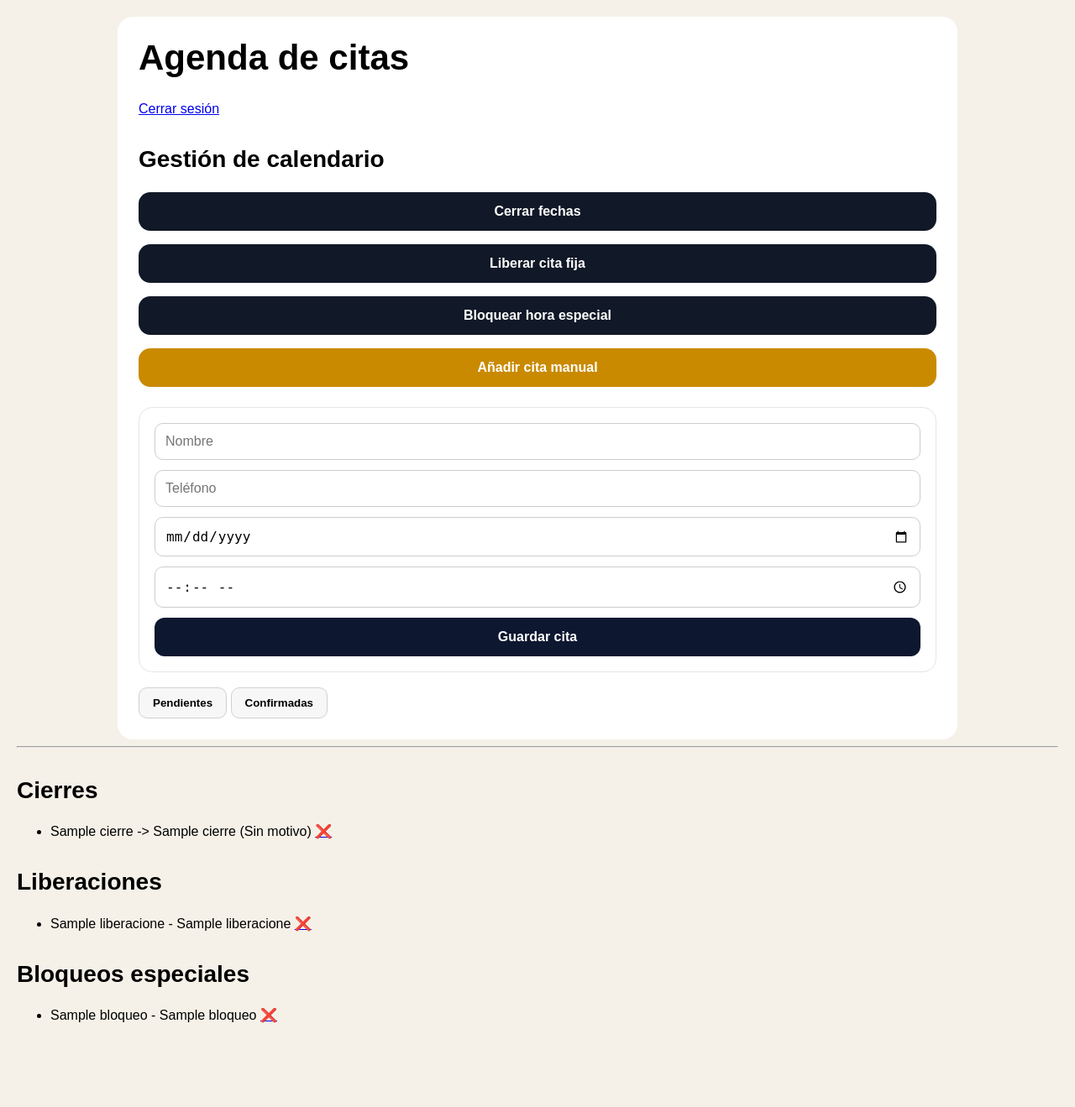
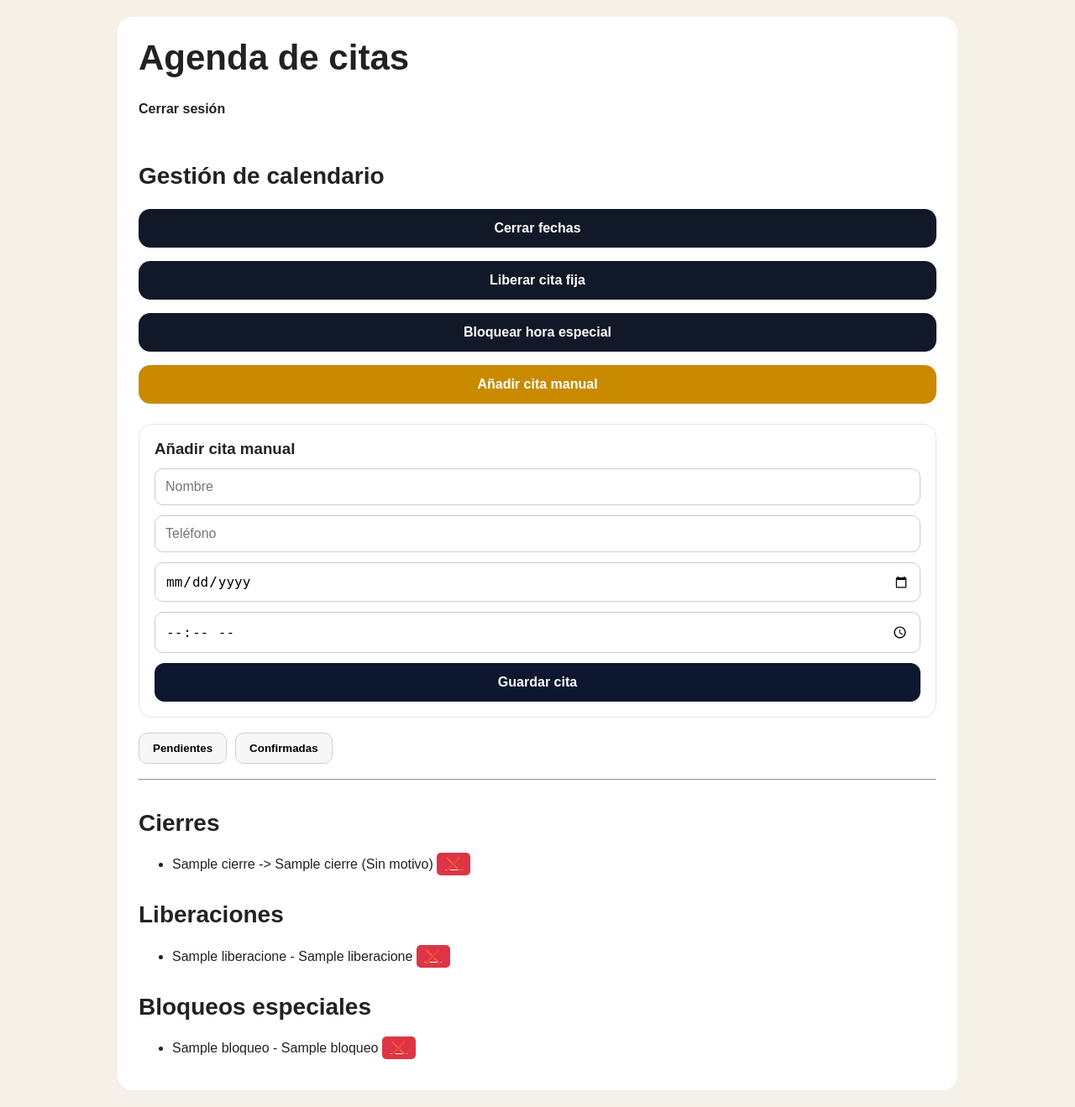
Before and after one commit to alainfourcart-dev/my_primer_programa, a Flask app: template templates/admin.html in a window 1280 px wide, after a click on "Añadir cita manual". Shown: the whole page at 84% size. Before the commit the page ends 1219 px from the top, so only its background shows below. Run offline with Flask 3, Linux system fonts and the light colour scheme; the template is opened without the code that fills it: most values are stand-ins (such as "Sample title", 1, 10 or a date in 2020).

Commit message:
actual. panel admin

```diff
--- a/templates/admin.html
+++ b/templates/admin.html
@@ -11,6 +11,7 @@
             background: #f5f1e8;
             margin: 0;
             padding: 20px;
+            color: #222;
         }
 
         .panel {
@@ -205,52 +167,7 @@
             cursor: pointer;
             font-weight: 600;
         }
-        .panel-formulario {
-            display: none;
-            opacity: 0;
-            background: #fff;
-            border: 1px solid #e5e5e5;
-            border-radius: 16px;
-            padding: 18px;
-            margin-bottom: 18px;
-            transform: translateY(-10px);
-            transition: all 0.2s ease;
-        }
-        .panel-formulario.activo {
-            display: block;
-            opacity: 1;
-            transform: translateY(0);
-        }
-        .panel-formulario h3 {
-            margin-top: 0;
-            margin-bottom: 12px;
-        }
-        .panel-formulario form {
-            display: flex;
-            flex-direction: column;
-            gap: 12px;
-        }
-        .panel-formulario input,
-        .panel-formulario button {
-            padding: 10px 12px;
-            font-size: 15px;
-            border-radius: 10px;
-        }
-        .panel-formulario input {
-            border: 1px solid #ccc;
-        }
-        .panel-formulario button {
-            border: none;
-            background: #111827;
-            color: white;
-            cursor: pointer;
-        }
-        .panel-oculto {
-            display: none;
-        }
-        .panel-visible {
-            display: block;
-        }
+        .panel-formulario,
         .panel-lista {
             display: none;
             opacity: 0;
@@ -262,21 +179,31 @@
             transform: translateY(-10px);
             transition: all 0.2s ease;
         }
+        .panel-formulario.activo,
         .panel-lista.activo {
             display: block;
             opacity: 1;
             transform: translateY(0);
+        }
+        .panel-formulario h3,
+        .panel-lista h3 {
+            margin-top: 0;
+            margin-bottom: 12px;
         }
         .form-admin {
             display: flex;
             flex-direction: column;
             gap: 12px;
         }
-        .form-admin input {
+        .form-admin input,
+        .form-admin button {
             padding: 12px;
             border-radius: 10px;
+            font-size: 16px;
+            box-sizing: border-box;
+        }
+        .form-admin input {
             border: 1px solid #ccc;
-            font-size: 16px;
         }
         .form-admin button {
             font-weight: bold;
@@ -288,17 +215,14 @@
             font-size: 16px;
             cursor: pointer;
         }
-
-        @media (max-width: 900px) {
-            .acciones-calendario {
-                grid-template-columns: 1fr;
-            }
+        .acciones-listas {
+            display: flex;
+            gap: 10px;
+            margin: 10px 0 18px 0;
+            flex-wrap: wrap;
         }
 
         @media (max-width: 900px) {
-            .herramientas-admin {
-                grid-template-columns: 1fr;
-            }
             body {
                 padding: 10px;
             }
@@ -346,7 +275,7 @@ function mostrarSeccion(idPanel, boton) {
 <body>
     <div class="panel">
         <h1>Agenda de citas</h1>
-        <a class="/logout" href="/logout">Cerrar sesión</a>
+        <a class="logout" href="/logout">Cerrar sesión</a>
 
         <div class="seccion">
             <h2>Gestión de calendario</h2>
@@ -399,6 +327,7 @@ function mostrarSeccion(idPanel, boton) {
             </div>
 
             <div id="panel-manual" class="panel-formulario">
+                <h3>Añadir cita manual</h3>
                 <form method="POST" action="/admin/anadir_cita" class="form-admin">
                     <input type="text" name="nombre" placeholder="Nombre" required>
                     <input type="text" name="telefono" placeholder="Teléfono" required>
@@ -438,15 +364,15 @@ function mostrarSeccion(idPanel, boton) {
                                         </div>
 
                                         <div class="botones">
-                                        <a href="/confirmar/{{ cita['dia'] }}/{{ cita['hora'] }}">✅</a>
-                                        <a href="/cancelar/{{ cita['dia'] }}/{{ cita['hora'] }}">❌</a>
+                                            <a href="/confirmar/{{ cita['dia'] }}/{{ cita['hora'] }}" class="btn-ok">✅</a>
+                                            <a href="/cancelar/{{ cita['dia'] }}/{{ cita['hora'] }}" class="btn-x">❌</a>
                                         </div>
                                     </div>
                                 {% endfor %}
                             </div>
                         {% endfor %}
                     {% else %}
-                    <p>No hay citas pendientes.</p>
+                        <p class="vacio">No hay citas pendientes.</p>
                     {% endif %}
                 </div>
             </div>
@@ -468,7 +394,7 @@ function mostrarSeccion(idPanel, boton) {
                                         </div>
 
                                         <div class="botones">
-                                        <a href="/cancelar/{{ cita['dia'] }}/{{ cita['hora'] }}">❌</a>
+                                            <a href="/cancelar/{{ cita['dia'] }}/{{ cita['hora'] }}" class="btn-x">❌</a>
                                         </div>
                                     </div>
                                 {% endfor %}
@@ -479,16 +405,15 @@ function mostrarSeccion(idPanel, boton) {
                     {% endif %}
                 </div>
             </div>
+        </div>
 
-    </div>
         <hr>
-
         <h2>Cierres</h2>
         <ul>
             {% for c in cierres %}
                 <li>
                     {{ c[1] }} -> {{ c[2] }} ({{ c[3] or "Sin motivo"}})
-        <a href="/admin/eliminar_cierre/{{ c[0] }}">❌</a>
+                    <a href="/admin/eliminar_cierre/{{ c[0] }}" class="btn-x">❌</a>
                 </li>
             {% endfor %}
         </ul>
@@ -498,7 +423,7 @@ function mostrarSeccion(idPanel, boton) {
         {% for l in liberaciones %}
             <li>
                 {{ l[1] }} - {{ l[2] }}
-        <a href="/admin/eliminar_liberacion/{{ l[0] }}">❌</a>
+                <a href="/admin/eliminar_liberacion/{{ l[0] }}" class="btn-x">❌</a>
             </li>
         {% endfor %}
         </ul>
@@ -508,10 +433,10 @@ function mostrarSeccion(idPanel, boton) {
             {% for b in bloqueos %}
             <li>
                 {{ b[1] }} - {{ b[2] }}
-        <a href="/admin/eliminar_bloqueo/{{ b[0] }}">❌</a>
+                <a href="/admin/eliminar_bloqueo/{{ b[0] }}" class="btn-x">❌</a>
             </li>
         {% endfor %}
         </ul>
-
+    </div>
 </body>
 </html>
```
Also changed, not shown: other parts of templates/admin.html (+50 -88 lines). Lines whose indentation alone changed are shown as unchanged.
